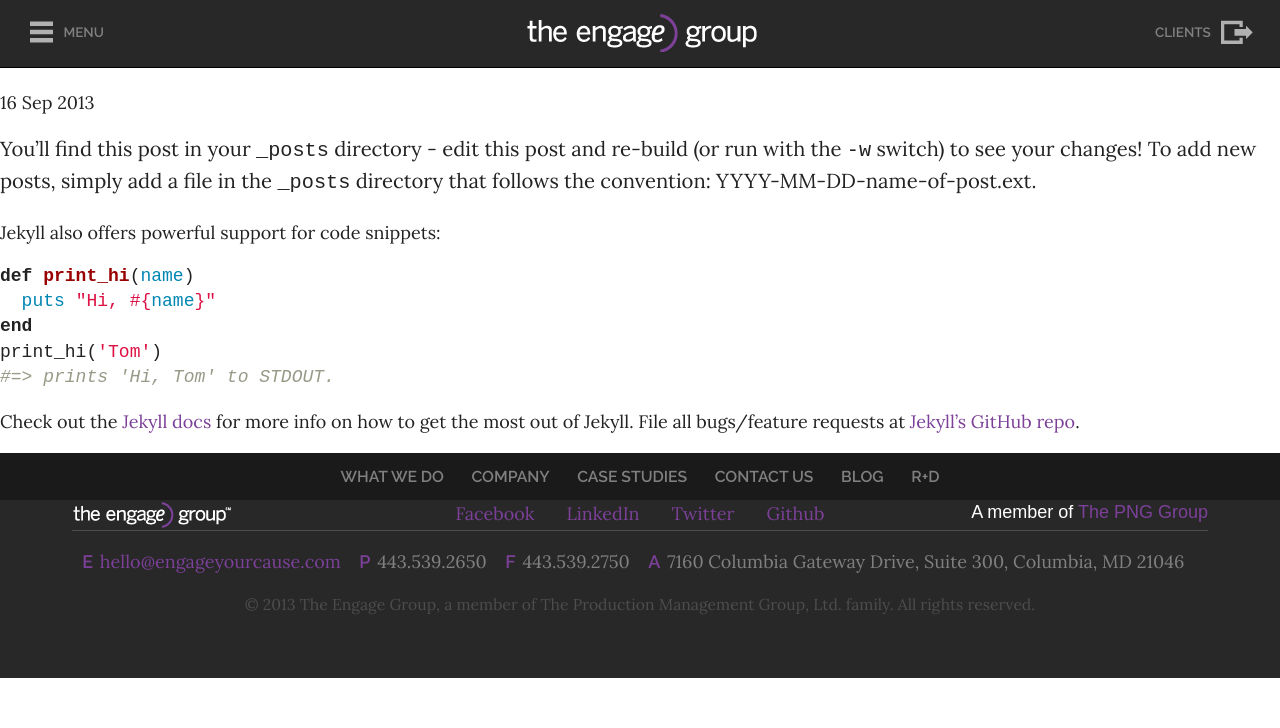
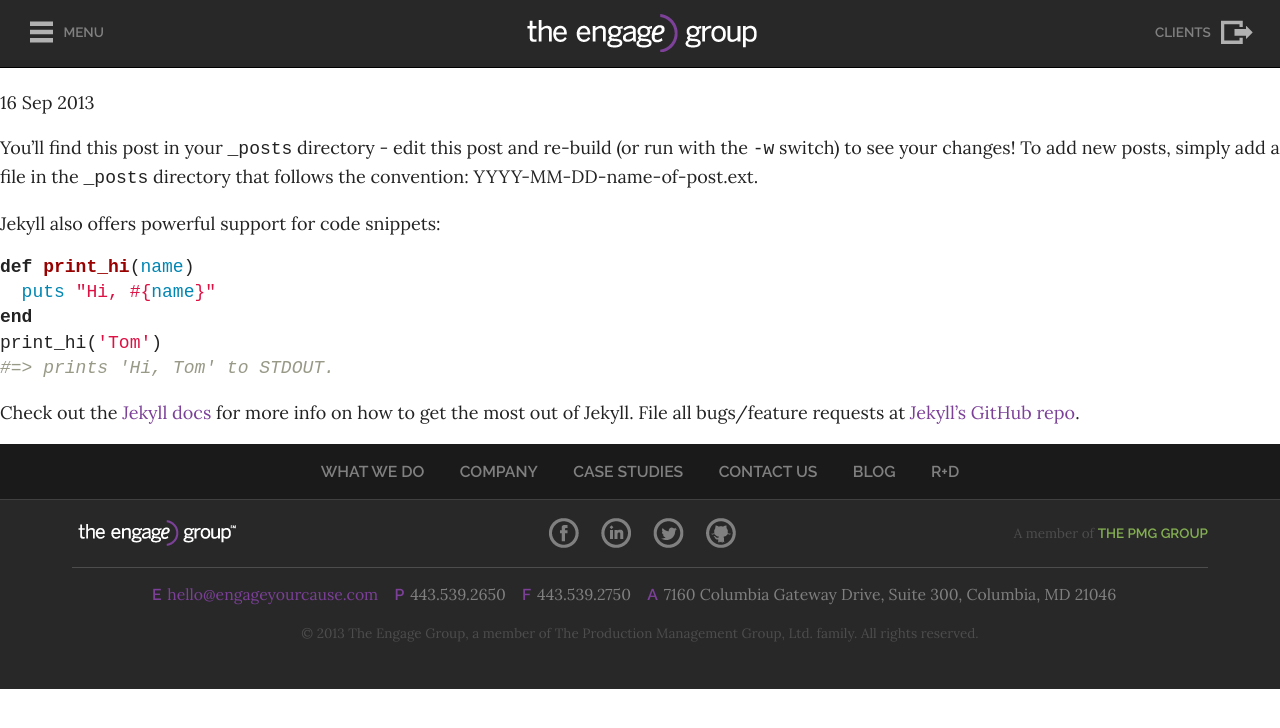
Before and after one commit to jayperryworks/engage, a Jekyll site: the page built from _posts/2013-09-16-welcome-to-jekyll.markdown, in a window 1280 px wide. Shown: the top 728 px of the page. Built offline with Jekyll 4.4.1, drawn with Linux system fonts in a browser that asks for light colours; nearby versions of some CDN libraries; Markdown is read by kramdown in place of the engine named in the settings.

Commit message:
footer, carousel graphics, layout polishing, triangles

```diff
--- a/_assets/sass/_modules.scss
+++ b/_assets/sass/_modules.scss
@@ -16,19 +16,17 @@
   border-radius: em(100);
   background: white;
   border: $border--thick;
-  color: $black;
+  color: $color-primary;
   text-transform: uppercase;
 
   &:hover {
-    color: $black;
-    // background: $color-primary;
     border-color: $color-primary;
   }
 }
 
 .tooltipsy {
   // @extend %theme-dark;
-  // @include triangle--centered($w: 10px, $dir: up);
+  @include triangle--centered(up, top, -10px, $width: 10px, $color: $black);
   @extend %lora;
   @extend %base-transition;
   @include rem(font-size, 12px);
--- a/_layouts/default.html
+++ b/_layouts/default.html
@@ -31,7 +31,7 @@
     <header role="banner" class="header-main">
       <div class="icon-menu">
         <a href="#">
-          <img class="icon" src="{{ site.url }}/assets/images/icon-menu.png" alt="Menu" /> Menu
+          <img class="icon" src="{{ site.url }}/assets/images/icon-menu.png" alt="Menu" /> <span class="icon-label">Menu</span>
         </a>
       </div>
       <div class="logo-engage full">
@@ -41,7 +41,7 @@
       </div>
       <div class="clients-login">
         <a href="#">
-          Clients <img class="icon" src="{{ site.url }}/assets/images/icon-clients.png" alt="Client login" />
+          <span class="icon-label">Clients</span> <img class="icon" src="{{ site.url }}/assets/images/icon-clients.png" alt="Client login" />
         </a>
       </div>
 
@@ -84,15 +84,15 @@
 
           <nav class="social">
             <ul>
-              <li><a href="#">Facebook</a></li>
-              <li><a href="#">LinkedIn</a></li>
-              <li><a href="#">Twitter</a></li>
-              <li><a href="#">Github</a></li>
+              <li><a href="#" class="social-icon-fb">Facebook</a></li>
+              <li><a href="#" class="social-icon-linkedin">LinkedIn</a></li>
+              <li><a href="#" class="social-icon-twitter">Twitter</a></li>
+              <li><a href="#" class="social-icon-github">Github</a></li>
             </ul>
           </nav>
 
           <div class="brand-group">
-            A member of <a href="http://pmgdirect.net/family/">The PNG Group</a>
+            <small>A member of <a href="http://pmgdirect.net/family/">The PMG Group</a></small>
           </div>
         </section>
         <section class="footer-contact">
@@ -104,9 +104,9 @@
           </dl>
         </section>
         <section class="footer-copyright">
-          <p>
+          <small>
             &copy; 2013 The Engage Group, a member of The Production Management Group, Ltd. family. All rights reserved.
-          </p>
+          </small>
         </section>
       </div><!-- /.wrapper -->
     </footer>
--- a/assets/css/app.css
+++ b/assets/css/app.css
@@ -777,12 +777,12 @@ table {
   -webkit-filter: grayscale(0%);
   filter: none; }
 
-h1 > em, .h1 > em, h1 > .subhead, h3, .h3, h5, .h5, .header-main, .menu-footer, .menu-footer a, .footer-contact dt, h4, .h4, h6, .h6, h1, .h1, h2, .h2 {
+h1 > em, .h1 > em, h1 > .subhead, h3, .h3, h5, .h5, .header-main, .menu-footer, .menu-footer a, .footer-brand .brand-group a, .footer-contact dt, h4, .h4, h6, .h6, h1, .h1, h2, .h2 {
   font-family: "Raleway", "Helvetica Neue", Helvetica, Arial, sans-serif;
   font-weight: 300;
   font-style: normal; }
 
-h1 > em, .h1 > em, h1 > .subhead, h3, .h3, h5, .h5, .header-main, .menu-footer, .menu-footer a, .footer-contact dt {
+h1 > em, .h1 > em, h1 > .subhead, h3, .h3, h5, .h5, .header-main, .menu-footer, .menu-footer a, .footer-brand .brand-group a, .footer-contact dt {
   font-weight: 600; }
 
 h4, .h4, h6, .h6 {
@@ -799,7 +799,7 @@ h4, .h4, h6, .h6 {
 .button {
   font-weight: 900; }
 
-p, li, ol, .tooltipsy, .footer-contact dd {
+small, p, li, ol, .tooltipsy, .footer-contact dd {
   font-family: "Lora", Georgia, Cambria, "Times New Roman", Times, serif;
   font-weight: 400;
   font-style: normal; }
@@ -1215,6 +1215,10 @@ nav ul, nav li {
 .header-main, .feature-hero, footer {
   color: white;
   background: #282828; }
+  .header-main p, .feature-hero p, footer p {
+    color: gray; }
+  .header-main small, .feature-hero small, footer small {
+    color: #4d4d4d; }
 
 .what-we-do, .blog {
   background: #f4f2f1;
@@ -1271,6 +1275,10 @@ a {
   text-decoration: none; }
   a:hover, a:active {
     color: #5f3175; }
+
+small {
+  font-size: 12px;
+  font-size: 0.75rem; }
 
 .what-we-do h5, .tools h5 {
   display: inline-block;
@@ -1285,14 +1293,14 @@ a {
   padding: 1em 1.6875em 0.75em 1.6875em;
   margin: 0 0 0.0625em 0; }
   .what-we-do h5:after, .tools h5:after {
-    content: " ";
-    position: absolute;
     height: 0;
     width: 0;
     border-color: transparent;
     border-style: solid;
     border-width: 5px;
     border-top-color: white;
+    content: " ";
+    position: absolute;
     top: 0;
     left: 50%;
     margin-left: -5px; }
@@ -1305,7 +1313,7 @@ p, li, ol {
   line-height: 1.5;
   margin-top: 0; }
 
-.abstract, p:first-child {
+.abstract {
   font-size: 18px;
   font-size: 1.125rem; }
 
@@ -1323,10 +1331,9 @@ p, li, ol {
   border-radius: 6.25em;
   background: white;
   border: 8px solid #282828;
-  color: #282828;
+  color: #7c4099;
   text-transform: uppercase; }
   .button:hover {
-    color: #282828;
     border-color: #7c4099; }
 
 .tooltipsy {
@@ -1338,6 +1345,18 @@ p, li, ol {
   padding: 0.5em 1em;
   border-radius: 5px;
   text-align: center; }
+  .tooltipsy:after {
+    height: 0;
+    width: 0;
+    border-color: transparent;
+    border-style: solid;
+    border-width: 5px;
+    border-bottom-color: #282828;
+    content: " ";
+    position: absolute;
+    top: -10px;
+    left: 50%;
+    margin-left: -5px; }
 
 /* ==========================================================================
    Inbox --
@@ -1430,6 +1449,7 @@ html {
   *vertical-align: auto;
   vertical-align: middle;
   height: 100%;
+  text-align: left;
   padding: 0 1.5em; }
   .icon-menu:last-child, .clients-login:last-child {
     margin-right: 0; }
@@ -1565,7 +1585,7 @@ html {
   padding: 0;
   height: 500px;
   height: 31.25rem;
-  background: url(../images/carousel-tiger.jpg) center center;
+  background: url(../images/carousel-wolf.jpg) center center;
   background-size: cover;
   color: white; }
 
@@ -1642,8 +1662,8 @@ html {
         opacity: 1;
         filter: alpha(opacity=100); }
     .carousel-nav .thumb > img {
-      opacity: 0.5;
-      filter: alpha(opacity=50); }
+      opacity: 0.6;
+      filter: alpha(opacity=60); }
 
 .feature-blurb {
   text-align: center;
@@ -1732,7 +1752,9 @@ html {
 .tools {
   text-align: center;
   border-top: 8px solid #282828;
-  border-color: #e6e6e6; }
+  border-color: #e6e6e6;
+  padding-bottom: 50px;
+  padding-bottom: 3.125rem; }
   .tools ul {
     position: relative;
     margin: 50px 0;
@@ -1769,7 +1791,28 @@ html {
     display: table-cell;
     vertical-align: middle;
     text-align: center; }
-
+  .tools p {
+    display: block;
+    float: left;
+    margin-right: 1.94175%;
+    width: 66.01942%;
+    margin-left: 16.99029%;
+    *zoom: 1;
+    display: block; }
+    .tools p:last-child {
+      margin-right: 0; }
+    .tools p:before, .tools p:after {
+      content: " ";
+      display: table; }
+    .tools p:after {
+      clear: both; }
+  .tools .button {
+    text-align: center;
+    margin-top: 1em; }
+
+.blog {
+  padding-bottom: 50px;
+  padding-bottom: 3.125rem; }
   .blog h6 {
     color: #7c4099; }
   .blog .recent-articles {
@@ -1804,7 +1847,9 @@ footer {
   font-size: 14px;
   font-size: 0.875rem;
   background: #1A1A1A;
-  text-transform: uppercase; }
+  text-transform: uppercase;
+  border-bottom: 1px solid black;
+  border-color: #404040; }
   .menu-footer ul li {
     display: inline-block;
     vertical-align: baseline;
@@ -1814,13 +1859,15 @@ footer {
   .menu-footer a {
     display: block;
     color: gray;
-    padding: 0.75em; }
+    padding: 1em; }
     .menu-footer a:hover {
       color: #cbcbcb; }
 
 .footer-brand {
   *zoom: 1;
   display: block;
+  height: 60px;
+  height: 3.75rem;
   border-bottom: 1px solid black;
   border-color: #4d4d4d; }
   .footer-brand:before, .footer-brand:after {
@@ -1833,18 +1880,48 @@ footer {
     float: left;
     margin-right: 1.94175%;
     width: 23.54369%;
+    display: inline-block;
+    vertical-align: baseline;
+    zoom: 1;
+    *display: inline;
+    *vertical-align: auto;
+    vertical-align: middle;
+    height: 100%;
     text-align: left; }
     .footer-brand .logo-footer:last-child {
       margin-right: 0; }
+    .footer-brand .logo-footer:before {
+      content: '';
+      display: inline-block;
+      vertical-align: middle;
+      height: 100%; }
   .footer-brand .social {
     display: block;
     float: left;
     margin-right: 1.94175%;
     width: 49.02913%;
+    display: inline-block;
+    vertical-align: baseline;
+    zoom: 1;
+    *display: inline;
+    *vertical-align: auto;
+    vertical-align: middle;
+    height: 100%;
     text-align: center; }
     .footer-brand .social:last-child {
       margin-right: 0; }
+    .footer-brand .social:before {
+      content: '';
+      display: inline-block;
+      vertical-align: middle;
+      height: 100%; }
     .footer-brand .social ul {
+      display: inline-block;
+      vertical-align: baseline;
+      zoom: 1;
+      *display: inline;
+      *vertical-align: auto;
+      vertical-align: middle;
       margin: 0;
       padding: 0; }
     .footer-brand .social li {
@@ -1853,17 +1930,80 @@ footer {
       zoom: 1;
       *display: inline;
       *vertical-align: auto;
-      padding: 0 12px;
-      padding: 0 0.75rem; }
+      padding: 0 6px;
+      padding: 0 0.375rem;
+      vertical-align: middle; }
   .footer-brand .brand-group {
     display: block;
     float: left;
     margin-right: 1.94175%;
     width: 23.54369%;
+    display: inline-block;
+    vertical-align: baseline;
+    zoom: 1;
+    *display: inline;
+    *vertical-align: auto;
+    vertical-align: middle;
+    height: 100%;
     text-align: right; }
     .footer-brand .brand-group:last-child {
       margin-right: 0; }
-
+    .footer-brand .brand-group:before {
+      content: '';
+      display: inline-block;
+      vertical-align: middle;
+      height: 100%; }
+    .footer-brand .brand-group a {
+      text-transform: uppercase;
+      color: #83ae52; }
+
+.social-icon-fb {
+  color: transparent;
+  font: 0/0 a;
+  text-shadow: none;
+  width: 30px;
+  width: 1.875rem;
+  height: 30px;
+  height: 1.875rem;
+  display: block;
+  background: url(../images/icon-social-fb.png) center center no-repeat; }
+
+.social-icon-linkedin {
+  color: transparent;
+  font: 0/0 a;
+  text-shadow: none;
+  width: 30px;
+  width: 1.875rem;
+  height: 30px;
+  height: 1.875rem;
+  display: block;
+  background: url(../images/icon-social-linkedin.png) center center no-repeat; }
+
+.social-icon-twitter {
+  color: transparent;
+  font: 0/0 a;
+  text-shadow: none;
+  width: 30px;
+  width: 1.875rem;
+  height: 30px;
+  height: 1.875rem;
+  display: block;
+  background: url(../images/icon-social-twitter.png) center center no-repeat; }
+
+.social-icon-github {
+  color: transparent;
+  font: 0/0 a;
+  text-shadow: none;
+  width: 30px;
+  width: 1.875rem;
+  height: 30px;
+  height: 1.875rem;
+  display: block;
+  background: url(../images/icon-social-github.png) center center no-repeat; }
+
+.footer-contact {
+  font-size: 14px;
+  font-size: 0.875rem; }
   .footer-contact dl > dt, .footer-contact dl > dd {
     display: inline; }
   .footer-contact dl > dt {
@@ -1877,7 +2017,7 @@ footer {
   .footer-contact dd {
     color: gray; }
 
-.footer-copyright p {
+.footer-copyright {
   font-size: 14px;
   font-size: 0.875rem;
   color: #4d4d4d; }
```
Also changed, not shown: _assets/sass/app.scss (+47 -6 lines), _assets/sass/core/_content.scss (+14 -1 lines), _assets/sass/core/_settings.scss (+7 -1 lines), _assets/sass/core/helpers/_effects.scss (+14 -16 lines), index.html (+7 -23 lines), assets/images/carousel-wolf.jpg. Lines whose indentation alone changed are shown as unchanged.
